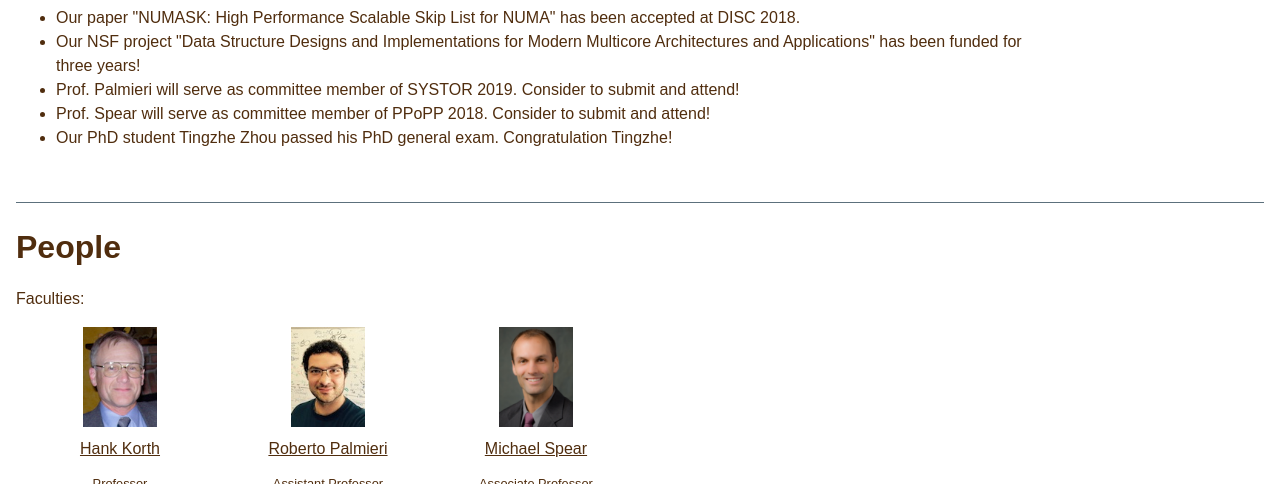
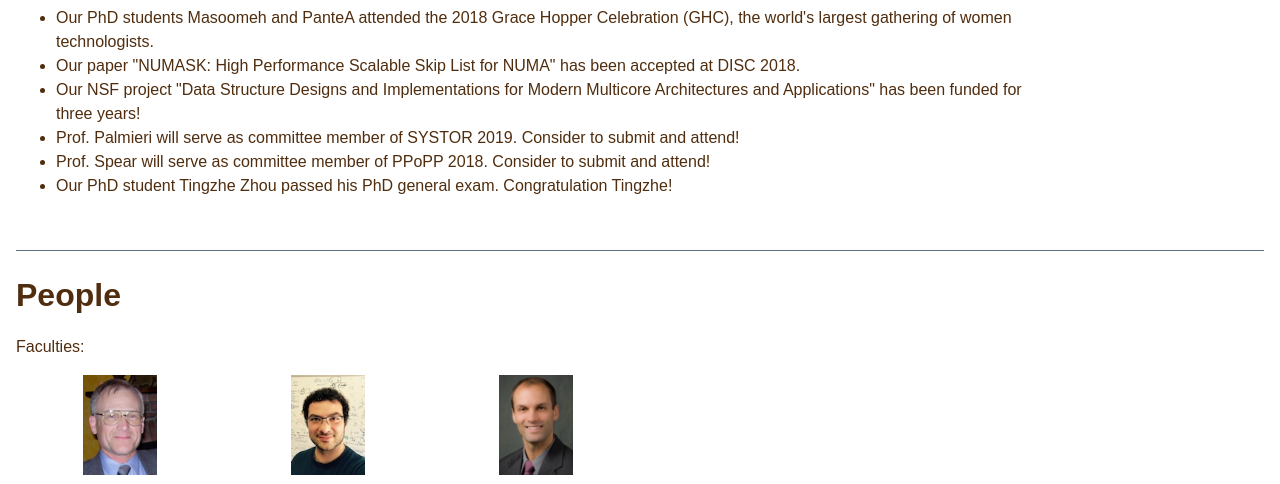
Before and after one commit to robertopalmieri/sss-website, a plain HTML site: page index.html in a window 1280 px wide. Shown: the part 616-1100 px from the top of the page. Drawn offline with Linux system fonts and the light colour scheme.

Commit message:
Updated News

```diff
--- a/index.html
+++ b/index.html
@@ -111,6 +111,7 @@
         <div class="lu-brown">
           <h1 style="font-size: 2em"><b>Latest News</b></h1>
           <ul>
+            <li>Our PhD students Masoomeh and PanteA attended the 2018 Grace Hopper Celebration (GHC), the world's largest gathering of women technologists.</li>
             <li>Our paper "NUMASK: High Performance Scalable Skip List for NUMA" has been accepted at DISC 2018.</li>
             <li>Our NSF project "Data Structure Designs and Implementations for Modern Multicore Architectures and Applications" has been funded for three years!</li>
             <li>Prof. Palmieri will serve as committee member of SYSTOR 2019. Consider to submit and attend!</li>
```
Also changed, not shown: 1 other file.
